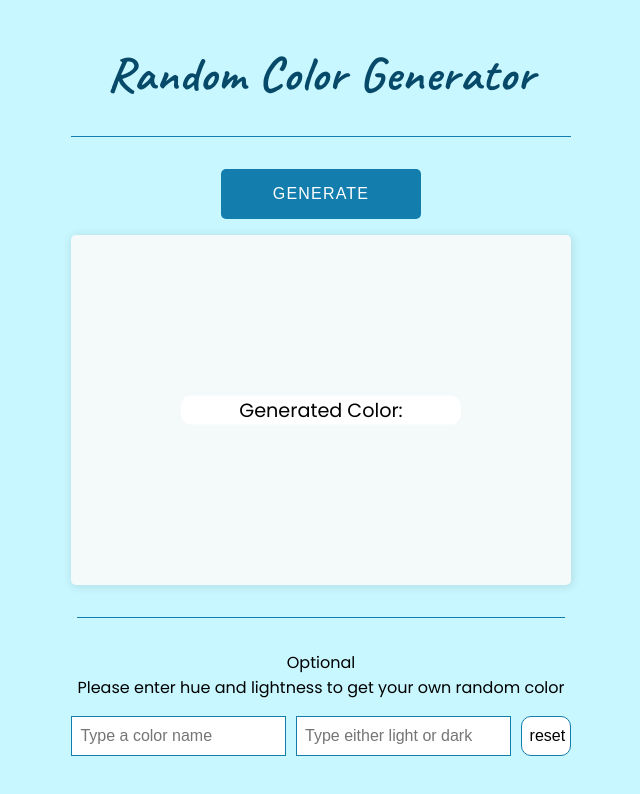
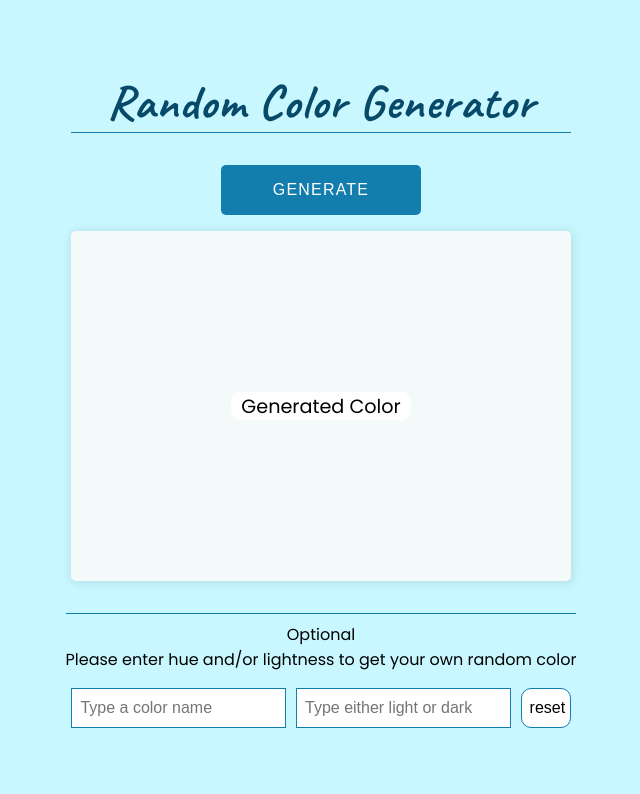
Before and after one commit to cheorodio/react-random-color-generator, a React app: page / in a window 1280 px wide. Shown: the top 794 px of the page, without its empty margins (319-959 px from the left). Built offline with nearby package versions, Linux system fonts and the light colour scheme.

Commit message:
Edit the JSX

```diff
--- a/src/App.css
+++ b/src/App.css
@@ -25,7 +25,6 @@ h1 {
   text-align: center;
   font-size: 3rem;
   letter-spacing: 1px;
-  padding-bottom: 2rem;
   margin-bottom: 1rem;
   border-bottom: 0.5px solid #137dad;
 }
@@ -79,14 +78,14 @@ h1 {
   left: 50%;
   transform: translate(-50%, -50%);
   background-color: #ffff;
-  width: 280px;
+  width: 180px;
   border-radius: 10px;
 }
 
 .optional-title {
   text-align: center;
   border-top: 0.5px solid #137dad;
-  padding-top: 2rem;
+  padding-top: 0.5rem;
 }
 
 .generate-color {
--- a/src/App.js
+++ b/src/App.js
@@ -12,7 +12,7 @@ export default function App() {
       <h1>Random Color Generator</h1>
       <button
         onClick={() =>
-          setRandomColor(color({ hue: hue, lightness: lightness }))
+          setRandomColor(color({ hue: hue, luminosity: lightness }))
         }
         className="btn"
       >
@@ -21,12 +21,15 @@ export default function App() {
 
       <div className="color-container">
         <div style={{ backgroundColor: randomColor }} className="color" />
-        <p className="color-hex">Generated Color: {randomColor}</p>
+        <div className="color-hex">
+          Generated Color <br />
+          {randomColor}
+        </div>
       </div>
 
       <p className="optional-title">
         Optional <br />
-        Please enter hue and lightness to get your own random color
+        Please enter hue and/or lightness to get your own random color
       </p>
       <form className="generate-color">
         <div>
@@ -41,7 +44,7 @@ export default function App() {
           <input
             placeholder="Type either light or dark"
             onChange={(e) => {
-              setLightness(e.currentTarget.value.toLowerCase());
+              setLightness(e.currentTarget.value);
             }}
           />
         </div>
```
